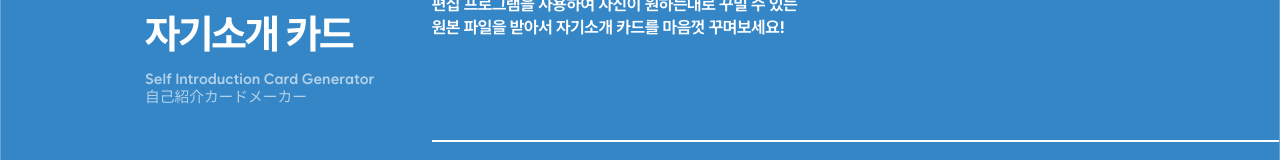
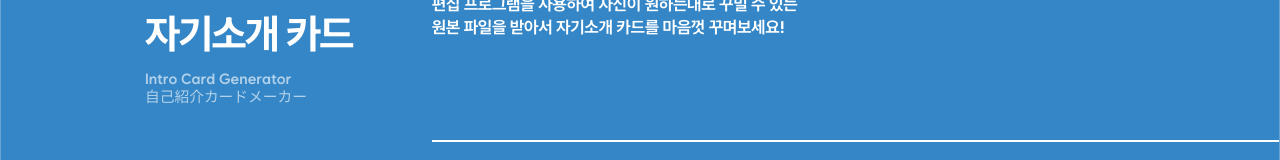
Before and after one commit to ProductionGAL/FURRAID-IntroductionCardCreator, a React (Vite) app: page / in a window 1280 px wide. Shown: the part 258-418 px from the top of the page. Built offline with nearby package versions, Linux system fonts and the light colour scheme.

Commit message:
chore: shorten project title in landing page and UI components

```diff
--- a/editor/index.html
+++ b/editor/index.html
@@ -5,7 +5,7 @@
     <meta name="viewport" content="width=device-width, initial-scale=1.0" />
     <meta
       name="description"
-      content="퍼:레이드 2026 필드트립 : 자기소개 카드 메이커&#10;FUR:RAID 2026 FIELDTRIP : Self Introduction Card Generator&#10;ファ：レード 2026 フィールドトリップ : 自己紹介カードメーカー"
+      content="퍼:레이드 2026 필드트립 : 자기소개 카드 메이커&#10;FUR:RAID 2026 FIELDTRIP : Intro Card Generator&#10;ファ：レード 2026 フィールドトリップ : 自己紹介カードメーカー"
     />
     <meta name="theme-color" content="#3486c7" />
     <meta property="og:type" content="website" />
@@ -14,7 +14,7 @@
     <meta property="og:title" content="퍼:레이드 2026 자기소개 카드 메이커" />
     <meta
       property="og:description"
-      content="퍼:레이드 2026 필드트립 : 자기소개 카드 메이커&#10;FUR:RAID 2026 FIELDTRIP : Self Introduction Card Generator&#10;ファ：レード 2026 フィールドトリップ : 自己紹介カードメーカー"
+      content="퍼:레이드 2026 필드트립 : 자기소개 카드 메이커&#10;FUR:RAID 2026 FIELDTRIP : Intro Card Generator&#10;ファ：レード 2026 フィールドトリップ : 自己紹介カードメーカー"
     />
     <meta property="og:url" content="https://card.furraid.kr/editor/" />
     <meta property="og:image" content="https://card.furraid.kr/PreviewImage.png" />
@@ -27,7 +27,7 @@
     <meta name="twitter:title" content="퍼:레이드 2026 자기소개 카드 메이커" />
     <meta
       name="twitter:description"
-      content="퍼:레이드 2026 필드트립 : 자기소개 카드 메이커&#10;FUR:RAID 2026 FIELDTRIP : Self Introduction Card Generator&#10;ファ：レード 2026 フィールドトリップ : 自己紹介カードメーカー"
+      content="퍼:레이드 2026 필드트립 : 자기소개 카드 메이커&#10;FUR:RAID 2026 FIELDTRIP : Intro Card Generator&#10;ファ：レード 2026 フィールドトリップ : 自己紹介カードメーカー"
     />
     <meta name="twitter:image" content="https://card.furraid.kr/PreviewImage.png" />
     <meta name="twitter:image:alt" content="퍼:레이드 2026 필드트립 자기소개 카드 메이커" />
--- a/index.html
+++ b/index.html
@@ -5,7 +5,7 @@
     <meta name="viewport" content="width=device-width, initial-scale=1.0" />
     <meta
       name="description"
-      content="퍼:레이드 2026 필드트립 : 자기소개 카드 메이커&#10;FUR:RAID 2026 FIELDTRIP : Self Introduction Card Generator&#10;ファ：レード 2026 フィールドトリップ : 自己紹介カードメーカー"
+      content="퍼:레이드 2026 필드트립 : 자기소개 카드 메이커&#10;FUR:RAID 2026 FIELDTRIP : Intro Card Generator&#10;ファ：レード 2026 フィールドトリップ : 自己紹介カードメーカー"
     />
     <meta name="theme-color" content="#3486c7" />
     <meta property="og:type" content="website" />
@@ -14,7 +14,7 @@
     <meta property="og:title" content="퍼:레이드 2026 자기소개 카드 메이커" />
     <meta
       property="og:description"
-      content="퍼:레이드 2026 필드트립 : 자기소개 카드 메이커&#10;FUR:RAID 2026 FIELDTRIP : Self Introduction Card Generator&#10;ファ：レード 2026 フィールドトリップ : 自己紹介カードメーカー"
+      content="퍼:레이드 2026 필드트립 : 자기소개 카드 메이커&#10;FUR:RAID 2026 FIELDTRIP : Intro Card Generator&#10;ファ：レード 2026 フィールドトリップ : 自己紹介カードメーカー"
     />
     <meta property="og:url" content="https://card.furraid.kr/" />
     <meta property="og:image" content="https://card.furraid.kr/PreviewImage.png" />
@@ -27,7 +27,7 @@
     <meta name="twitter:title" content="퍼:레이드 2026 자기소개 카드 메이커" />
     <meta
       name="twitter:description"
-      content="퍼:레이드 2026 필드트립 : 자기소개 카드 메이커&#10;FUR:RAID 2026 FIELDTRIP : Self Introduction Card Generator&#10;ファ：レード 2026 フィールドトリップ : 自己紹介カードメーカー"
+      content="퍼:레이드 2026 필드트립 : 자기소개 카드 메이커&#10;FUR:RAID 2026 FIELDTRIP : Intro Card Generator&#10;ファ：レード 2026 フィールドトリップ : 自己紹介カードメーカー"
     />
     <meta name="twitter:image" content="https://card.furraid.kr/PreviewImage.png" />
     <meta name="twitter:image:alt" content="퍼:레이드 2026 필드트립 자기소개 카드 메이커" />
--- a/src/App.tsx
+++ b/src/App.tsx
@@ -257,7 +257,7 @@ export const App = () => {
             <span className="mobile-title">자기소개 카드</span>
           </h1>
           <p>
-            Self Introduction Card Generator
+            Intro Card Generator
             <br />
             自己紹介カードメーカー
           </p>
--- a/src/LandingPage.tsx
+++ b/src/LandingPage.tsx
@@ -41,7 +41,7 @@ export const LandingPage = () => (
         <img src={logoUrl} alt="FUR:RAID 2026 FIELDTRIP" width="693" height="499" />
         <h1>자기소개 카드</h1>
         <p>
-          Self Introduction Card Generator
+          Intro Card Generator
           <br />
           自己紹介カードメーカー
         </p>
```
